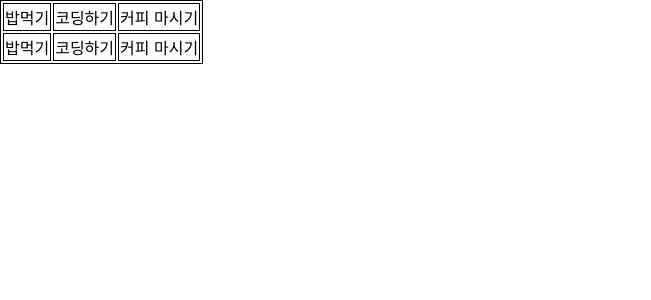
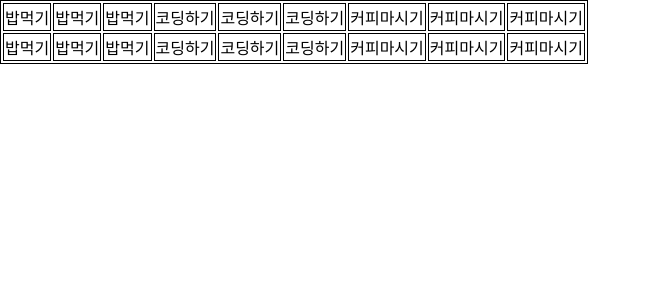
Before and after one commit to dkwooje/ReactHook, a React (Create React App) app in the folder blog/: page / in a window 1280 px wide. Shown: the top 300 px of the page, without its empty margins (0-651 px from the left). Built offline with nearby package versions, Linux system fonts and the light colour scheme; the HTML template or start-up script is replaced by a standard one.

Commit message:
React.Fragment과 key

```diff
--- a/blog/src/Column.jsx
+++ b/blog/src/Column.jsx
@@ -2,16 +2,24 @@ import React from "react";
 
 function Column(){
 
+    const todoList = ['밥먹기','코딩하기','커피마시기'];
+
     return(
         <>
-        <td>밥먹기</td>
-        <td>코딩하기</td>
-        <td>커피 마시기</td>
+            {todoList.map((todo, idx)=>(
+                <React.Fragment key={idx}>
+                <td>{todo}</td>
+                <td>{todo}</td>
+                <td>{todo}</td>
+                </React.Fragment>
+            ))}
         </>
     )
 
 }
-
 export default Column;
 
-//테이블을 div형태로 감쌀 수 없다. 하지만 Fragment를 사용하면 td를 묶을 수 있다.
+//테이블을 div형태로 감쌀 수 없다. 에러가 생긴다.
+//하지만 Fragment를 사용하면 td를 묶을 수 있다.
+//키값을 넣어줘야하는 상황이면 <React.Fragment>를 사용해야한다.
+// key값이 없다면 Warning: Each child in a list should have a unique "key" prop. 에러가 생긴다.
```
